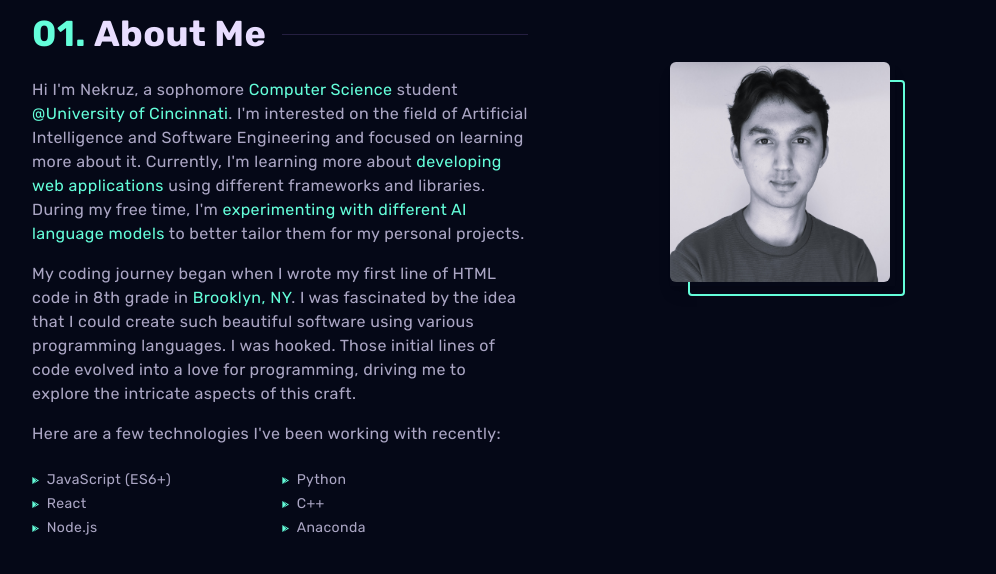
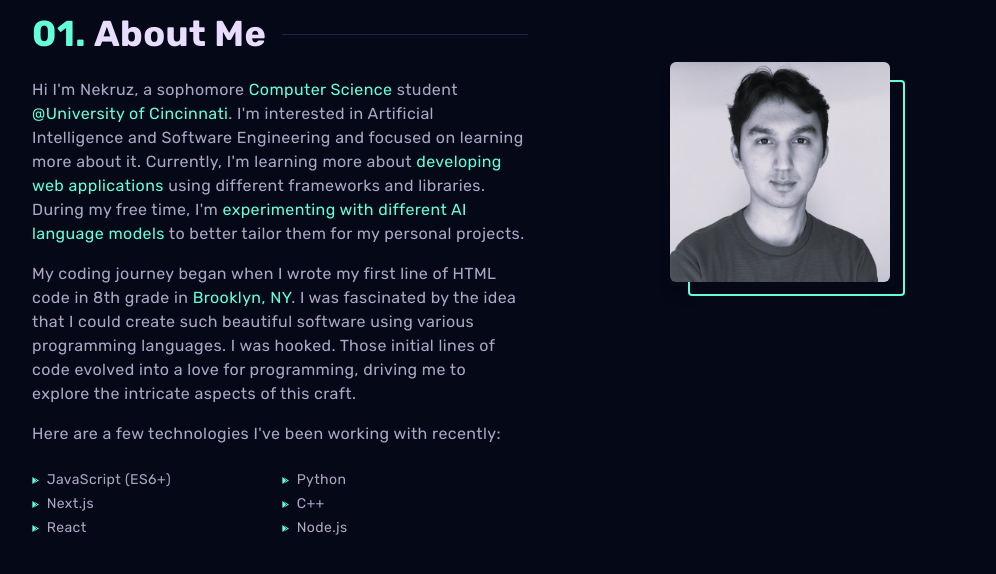
Before and after one commit to NekruzAsh/MyPortfolio, a Next.js app: page / in a window 1280 px wide. Shown: the part 928-1502 px from the top of the page, without its empty margins (148-1144 px from the left). Built offline with nearby package versions, Linux system fonts and the light colour scheme.

Commit message:
updated authors bio section.

```diff
--- a/app/components/About.jsx
+++ b/app/components/About.jsx
@@ -62,7 +62,7 @@ const About = () => {
                 @University of Cincinnati
               </span>
             </a>
-            . I'm interested on the field of Artificial Intelligence and Software
+            . I'm interested in Artificial Intelligence and Software
             Engineering and focused on learning more about it. Currently, I'm learning more about{" "}
             <span className="text-[#64feda]">developing web applications</span>{" "}
             using different frameworks and libraries. During my free time, I'm{" "}
@@ -113,7 +113,7 @@ const About = () => {
               </li>
               <li className="flex items-center">
                 <FaGooglePlay className="text-[#64feda]" size={7} />
-                &nbsp;&nbsp;React
+                &nbsp;&nbsp;Next.js
               </li>
               <li className="flex items-center">
                 <FaGooglePlay className="text-[#64feda]" size={7} />
@@ -121,11 +121,11 @@ const About = () => {
               </li>
               <li className="flex items-center">
                 <FaGooglePlay className="text-[#64feda]" size={7} />
-                &nbsp;&nbsp;Node.js
+                &nbsp;&nbsp;React
               </li>
               <li className="flex items-center">
                 <FaGooglePlay className="text-[#64feda]" size={7} />
-                &nbsp;&nbsp;Anaconda
+                &nbsp;&nbsp;Node.js
               </li>
             </ul>
           </motion.div>
```
